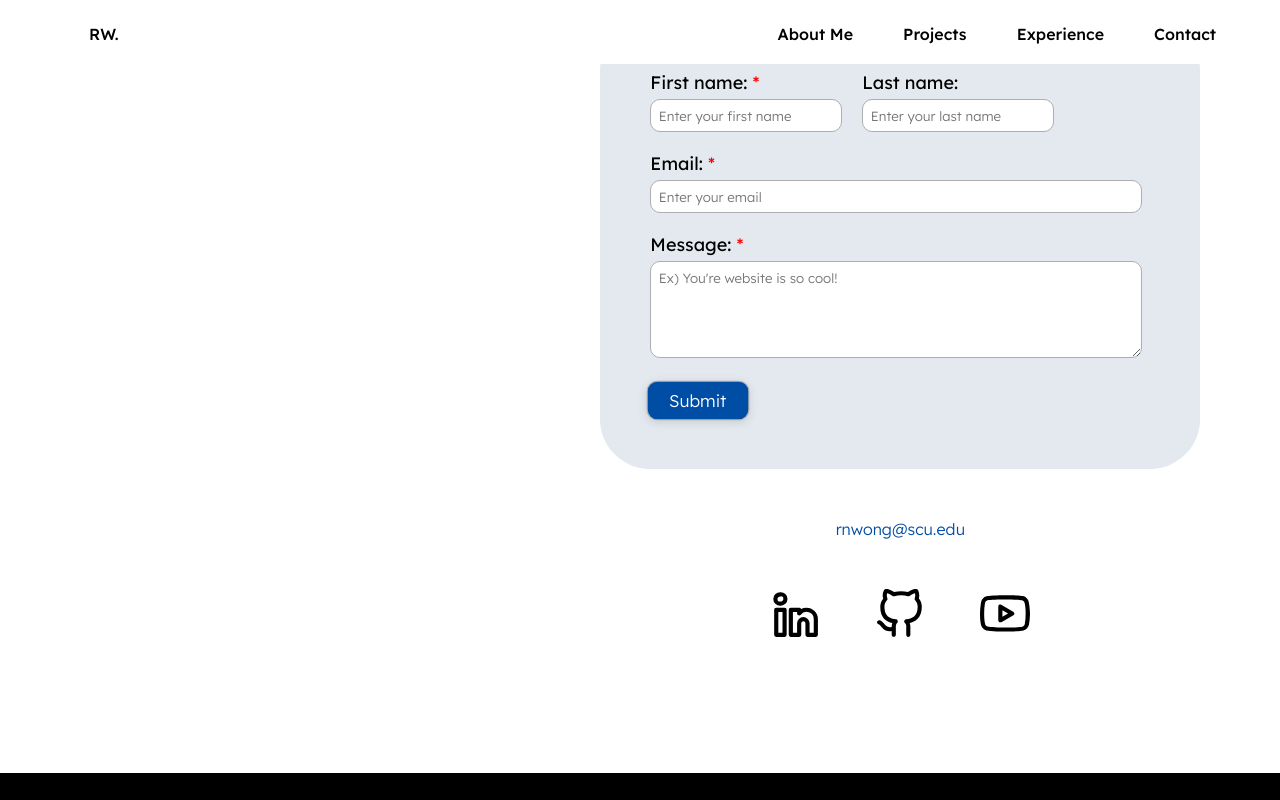
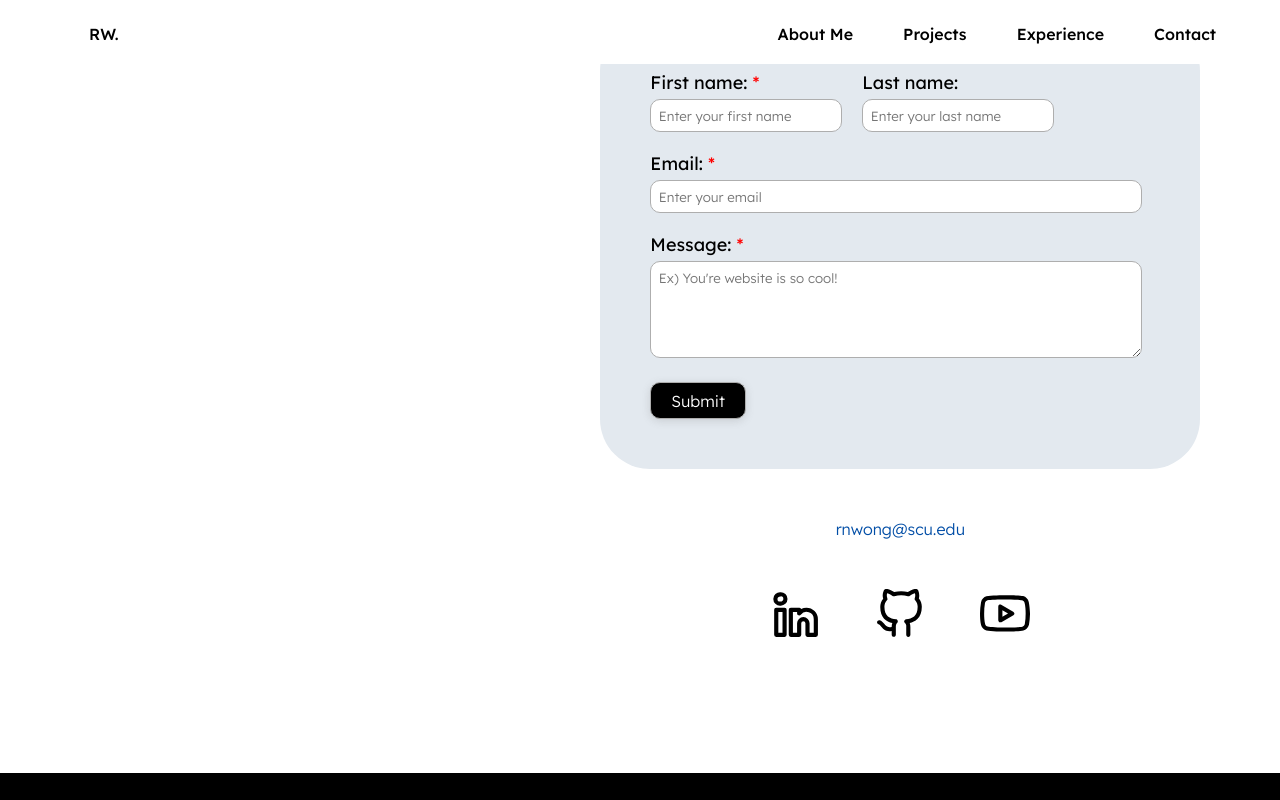
Before and after one commit to rileywong311/Personal-Website, a Vue app: page / in a window 1280 px wide. In both pictures the pointer is over the input "Submit". Shown: the part 7661-8461 px from the top of the page. Built offline with nearby package versions, Linux system fonts and the light colour scheme.

Commit message:
Update form submit button

```diff
--- a/src/components/FormCard.vue
+++ b/src/components/FormCard.vue
@@ -71,7 +71,7 @@ textarea {
 }
 
 .submit-button:hover {
-  transform: scale(1.07);
+  background: black;
   cursor: pointer;
 }
 
```
